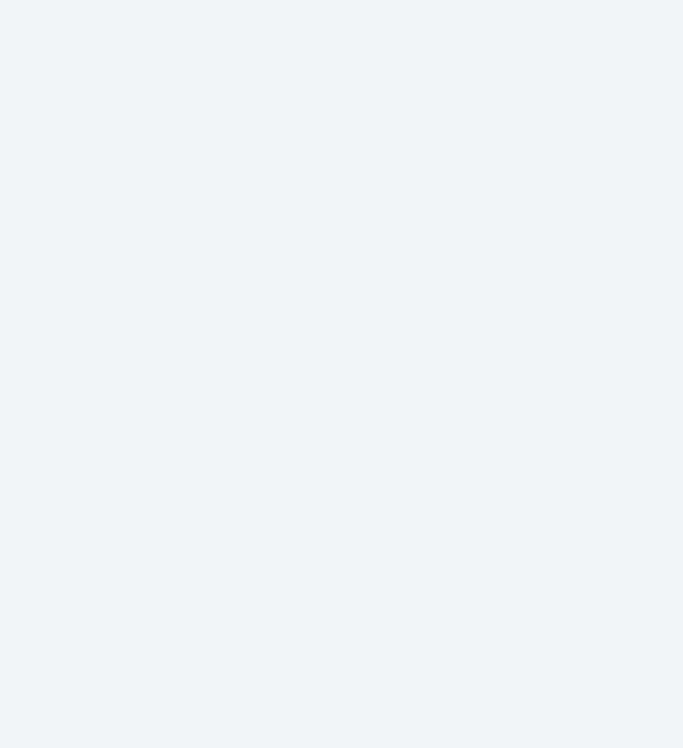
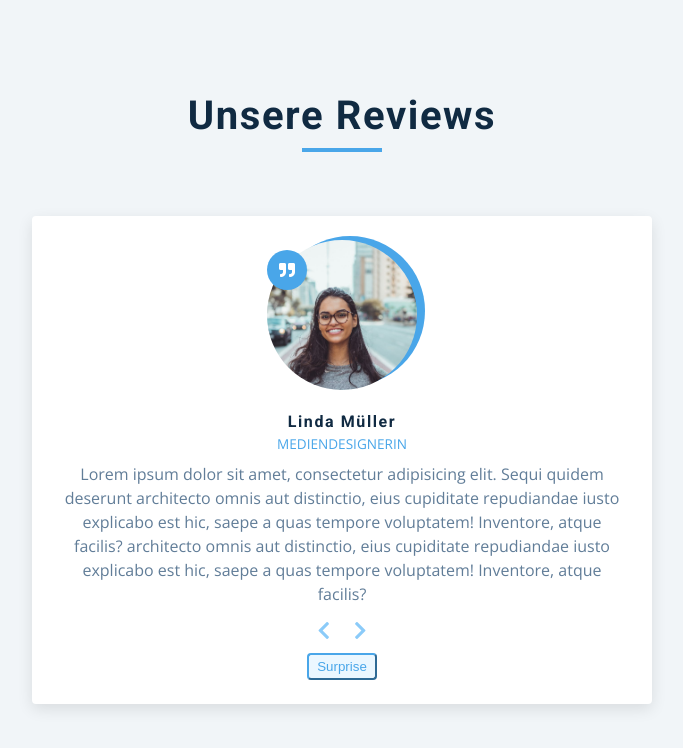
Before and after one commit to MaryFoerster/231121_review, a plain HTML site: page index.html in a window 1280 px wide. Shown: the whole page, without its empty margins (298-981 px from the left). Drawn offline with nearby package versions, Linux system fonts and the light colour scheme.

Commit message:
update index.

```diff
--- a/index.html
+++ b/index.html
@@ -5,10 +5,46 @@
     <meta name="viewport" content="width=device-width, initial-scale=1.0">
     <title>review</title>
     <link rel="stylesheet" href="css/style.css">
+    <link rel="stylesheet" href="https://cdnjs.cloudflare.com/ajax/libs/font-awesome/5.14.0/css/all.min.css" integrity="sha512-1PKOgIY59xJ8Co8+NE6FZ+LOAZKjy+KY8iq0G4B3CyeY6wYHN3yt9PW0XpSriVlkMXe40PTKnXrLnZ9+fkDaog==" crossorigin="anonymous" referrerpolicy="no-referrer" />
+    <script src="js/script.js" defer></script>
 </head>
 <body>
 
 
-    <script src="js/script.js"></script>
+    <main>
+        <section class="container">
+            <!-- Titel -->
+            <div class="title">
+                <h2>Unsere Reviews</h2>
+                <div class="underline"></div>
+            </div>
+
+            <!-- review -->
+            <article class="review">
+                <div class="img-container">
+                    <img id="person-img" src="person.jpg" alt="Person">
+                </div>
+                <h4 id="author">Linda Müller</h4>
+                <p id="job">Mediendesignerin</p>
+                <p id="info">Lorem ipsum dolor sit amet, consectetur adipisicing elit. Sequi quidem deserunt architecto omnis aut distinctio, eius cupiditate repudiandae iusto explicabo est hic, saepe a quas tempore voluptatem! Inventore, atque facilis? architecto omnis aut distinctio, eius cupiditate repudiandae iusto explicabo est hic, saepe a quas tempore voluptatem! Inventore, atque facilis?</p>
+
+                <!-- prev und next buttons -->
+                <div class="button-container">
+                    <button class="prev-btn">
+                        <i class="fas fa-chevron-left"></i>
+                    </button>
+                    <button class="next-btn">
+                        <i class="fas fa-chevron-right"></i>
+                    </button>
+                </div>
+                 <!-- random button -->
+                 <button class="random-btn">surprise</button>
+            </article>
+        </section>
+
+
+    </main>
+
+
 </body>
 </html>
```
